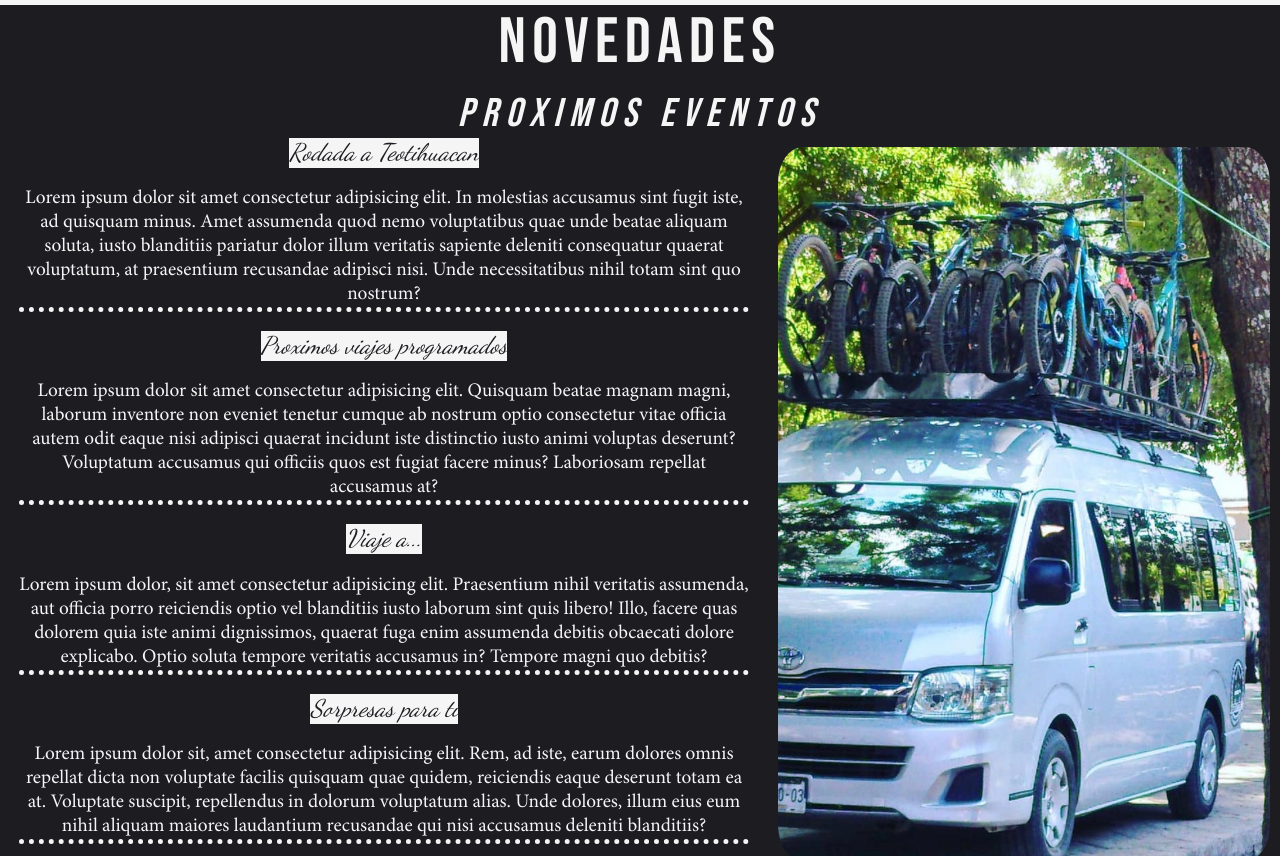
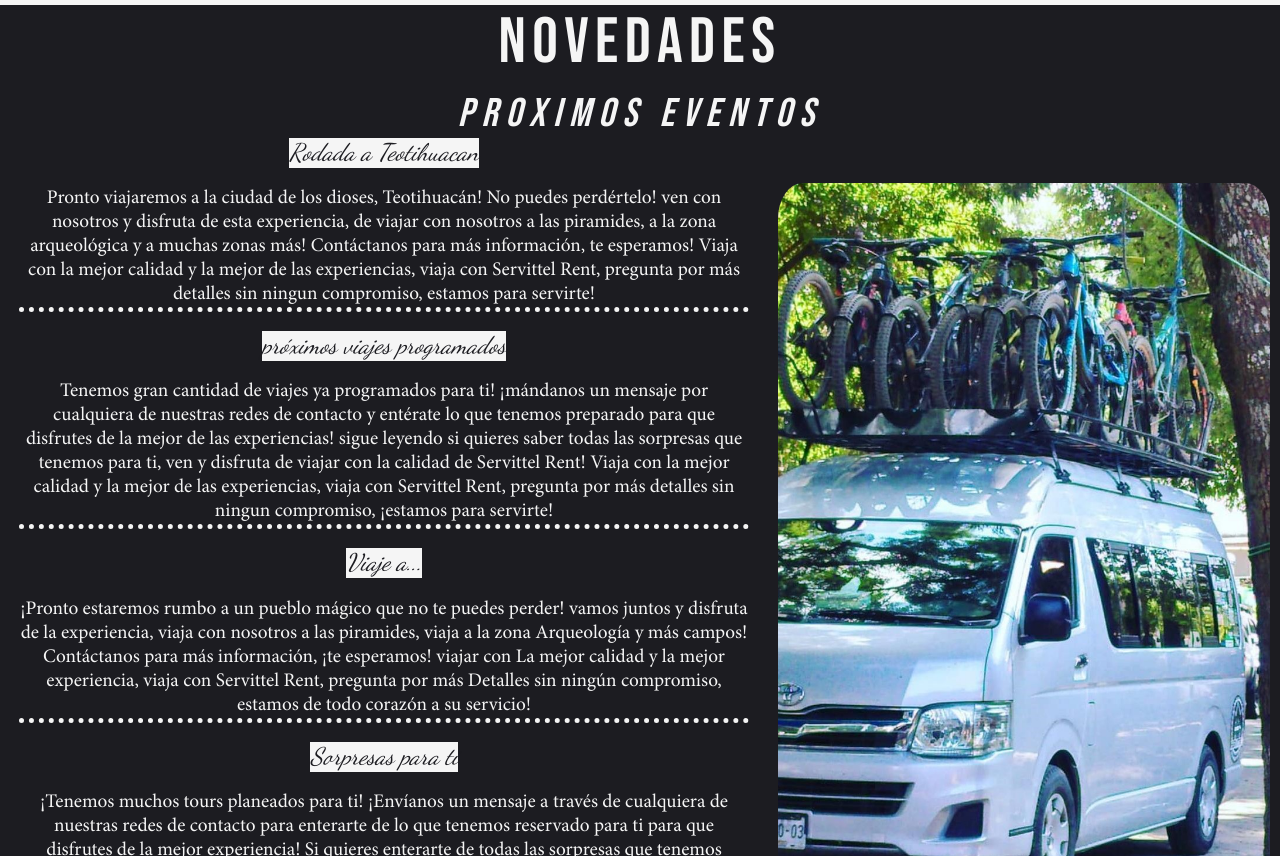
Before and after one commit to AxelSuaste/ServittelRent, a website: page pages/novedades.html in a window 1280 px wide. Shown: the part 96-952 px from the top of the page. Drawn offline with nearby package versions, Linux system fonts and the light colour scheme.

Commit message:
Se reemplaza más texto Lorem

```diff
--- a/pages/novedades.html
+++ b/pages/novedades.html
@@ -5,7 +5,8 @@
     <meta charset="UTF-8">
     <meta http-equiv="X-UA-Compatible" content="IE=edge">
     <meta name="viewport" content="width=device-width, initial-scale=1.0">
-    <meta name="description" content="Servittel Rent es un servicio de transporte para turismo y ciclismo en México que te brinda el mejor de los tratos">
+    <meta name="description"
+        content="Servittel Rent es un servicio de transporte para turismo y ciclismo en México que te brinda el mejor de los tratos">
     <meta name="keywords" content="Ciclismo, Turismo, Viajes, México">
     <title>Novedades - Servittel Rent</title>
     <link rel="shortcut icon" href="../img/LogoPNG.png">
@@ -69,43 +70,31 @@
                 <ul>
                     <div class="lista listaDisplay">
                         <li>Rodada a Teotihuacan</li>
-                        <p>Lorem ipsum dolor sit amet consectetur adipisicing elit. In molestias accusamus sint fugit
-                            iste,
-                            ad
-                            quisquam minus. Amet assumenda quod nemo voluptatibus quae unde beatae aliquam soluta, iusto
-                            blanditiis
-                            pariatur dolor illum veritatis sapiente deleniti consequatur quaerat voluptatum, at
-                            praesentium
-                            recusandae adipisci nisi. Unde necessitatibus nihil totam sint quo nostrum?</p>
-                        <li>Proximos viajes programados</li>
-                        <p>Lorem ipsum dolor sit amet consectetur adipisicing elit. Quisquam beatae magnam magni,
-                            laborum
-                            inventore
-                            non eveniet tenetur cumque ab nostrum optio consectetur vitae officia autem odit eaque nisi
-                            adipisci
-                            quaerat incidunt iste distinctio iusto animi voluptas deserunt? Voluptatum accusamus qui
-                            officiis
-                            quos
-                            est fugiat facere minus? Laboriosam repellat accusamus at?</p>
+                        <p>Pronto viajaremos a la ciudad de los dioses, Teotihuacán! No puedes perdértelo! ven con
+                            nosotros y disfruta de esta experiencia, de viajar con nosotros a las piramides, a la zona
+                            arqueológica y a muchas zonas más! Contáctanos para más información, te esperamos! Viaja con
+                            la mejor calidad y la mejor de las experiencias, viaja con Servittel Rent, pregunta por más
+                            detalles sin ningun compromiso, estamos para servirte!</p>
+                        <li>próximos viajes programados</li>
+                        <p>Tenemos gran cantidad de viajes ya programados para ti! ¡mándanos un mensaje por cualquiera
+                            de nuestras redes de contacto y entérate lo que tenemos preparado para que disfrutes de la
+                            mejor de las experiencias! sigue leyendo si quieres saber todas las sorpresas que tenemos
+                            para ti, ven y disfruta de viajar con la calidad de Servittel Rent! Viaja con la mejor
+                            calidad y la mejor de las experiencias, viaja con Servittel Rent, pregunta por más detalles
+                            sin ningun compromiso, ¡estamos para servirte!</p>
                         <li>Viaje a...</li>
-                        <p>Lorem ipsum dolor, sit amet consectetur adipisicing elit. Praesentium nihil veritatis
-                            assumenda,
-                            aut
-                            officia porro reiciendis optio vel blanditiis iusto laborum sint quis libero! Illo, facere
-                            quas
-                            dolorem
-                            quia iste animi dignissimos, quaerat fuga enim assumenda debitis obcaecati dolore explicabo.
-                            Optio
-                            soluta tempore veritatis accusamus in? Tempore magni quo debitis?</p>
+                        <p>¡Pronto estaremos rumbo a un pueblo mágico que no te puedes perder! vamos juntos
+                            y disfruta de la experiencia, viaja con nosotros a las piramides, viaja a la zona
+                            Arqueología y más campos! Contáctanos para más información, ¡te esperamos! viajar con
+                            La mejor calidad y la mejor experiencia, viaja con Servittel Rent, pregunta por más
+                            Detalles sin ningún compromiso, estamos de todo corazón a su servicio!</p>
                         <li>Sorpresas para ti</li>
-                        <p>Lorem ipsum dolor sit, amet consectetur adipisicing elit. Rem, ad iste, earum dolores omnis
-                            repellat
-                            dicta non voluptate facilis quisquam quae quidem, reiciendis eaque deserunt totam ea at.
-                            Voluptate
-                            suscipit, repellendus in dolorum voluptatum alias. Unde dolores, illum eius eum nihil
-                            aliquam
-                            maiores
-                            laudantium recusandae qui nisi accusamus deleniti blanditiis?</p>
+                        <p>¡Tenemos muchos tours planeados para ti! ¡Envíanos un mensaje a través de cualquiera de
+                            nuestras redes de contacto para enterarte de lo que tenemos reservado para ti para que
+                            disfrutes de la mejor experiencia! Si quieres enterarte de todas las sorpresas que tenemos
+                            preparadas para ti, ¡sigue leyendo y disfruta de un viaje premium con Servittel Rent! Viaja
+                            con la mejor calidad y la mejor experiencia, viaja con Servittel Rent, pregunta por más
+                            detalles, sin compromisos, ¡estamos para ti!</p>
                     </div>
                 </ul>
             </div>
@@ -129,21 +118,21 @@
                             <img src="../img/vanAtardecer.jpg" class="d-block w-100" alt="Atardecer con Servittel">
                             <div class="carousel-caption d-none d-md-block">
                                 <h5>Ven a viajar con nosotros!</h5>
-                                <p>Lorem ipsum dolor sit amet consectetur.</p>
+                                <p>La mejor calidad en viajes y rodadas!</p>
                             </div>
                         </div>
                         <div class="carousel-item">
                             <img src="../img/Vans.jpg" class="d-block w-100" alt="Vans de servittel">
                             <div class="carousel-caption d-none d-md-block">
                                 <h5>La mejor calidad y trato!</h5>
-                                <p>Lorem ipsum dolor sit amet consectetur.</p>
+                                <p>Ven y disfrita de todo lo que tenemos para ofrecerte!</p>
                             </div>
                         </div>
                         <div class="carousel-item">
                             <img src="../img/vanHorizontal2.jpeg" class="d-block w-100" alt="Servittel Rent">
                             <div class="carousel-caption d-none d-md-block">
                                 <h5>Que esperas? Contactanos ahora!</h5>
-                                <p>Lorem ipsum dolor sit amet consectetur.</p>
+                                <p>No te pierdas la experiencia de Servittel Rent!</p>
                             </div>
                         </div>
                     </div>
@@ -166,12 +155,11 @@
                 <div class="row row-cols-1 row-cols-sm-2 row-cols-md-2 row-cols-lg-3 row-cols-xl-4">
                     <div class="col ">
                         <div class="card">
-                            <img src="../img/placeholderCarta1.jpg"
-                                class="card-img-top" alt="Oaxaca">
+                            <img src="../img/placeholderCarta1.jpg" class="card-img-top" alt="Oaxaca">
                             <div class="card-body">
                                 <h5 class="card-title">Viaje a...</h5>
                                 <h6 class="card-subtitle mb-2 text-muted">17/10/2016</h6>
-                                <p class="card-text">Lorem ipsum dolor sit, amet consectetur adipisicing elit. Exercitationem, facilis.</p>
+                                <p class="card-text">Ven, viajemos juntos a este destino que preparamos para ti!</p>
                                 <a href="https://web.whatsapp.com/" target="blank" class="btn btn-primary">Mas
                                     información :D</a>
                             </div>
@@ -179,12 +167,11 @@
                     </div>
                     <div class="col">
                         <div class="card">
-                            <img src="../img/placeholderCarta2.jpg"
-                                class="card-img-top" alt="Hola :)">
+                            <img src="../img/placeholderCarta2.jpg" class="card-img-top" alt="Hola :)">
                             <div class="card-body">
                                 <h5 class="card-title">Viaje a...</h5>
                                 <h6 class="card-subtitle mb-2 text-muted">17/10/2016</h6>
-                                <p class="card-text">Lorem ipsum dolor sit, amet consectetur adipisicing elit. Exercitationem, facilis.</p>
+                                <p class="card-text">Desempolva tu bicicleta y rodemos juntos a este destino!</p>
                                 <a href="https://web.whatsapp.com/" target="blank" class="btn btn-primary">Mas
                                     información :D</a>
                             </div>
@@ -192,12 +179,11 @@
                     </div>
                     <div class="col">
                         <div class="card">
-                            <img src="../img/placeholderCarta2.jpg"
-                                class="card-img-top" alt="Hola :)">
+                            <img src="../img/placeholderCarta2.jpg" class="card-img-top" alt="Hola :)">
                             <div class="card-body">
                                 <h5 class="card-title">Viaje a...</h5>
                                 <h6 class="card-subtitle mb-2 text-muted">17/10/2016</h6>
-                                <p class="card-text">Lorem ipsum dolor sit, amet consectetur adipisicing elit. Exercitationem, facilis.</p>
+                                <p class="card-text">Desempolva tu bicicleta y rodemos juntos a este destino!</p>
                                 <a href="https://web.whatsapp.com/" target="blank" class="btn btn-primary">Mas
                                     información :D</a>
                             </div>
@@ -205,12 +191,11 @@
                     </div>
                     <div class="col ">
                         <div class="card">
-                            <img src="../img/placeholderCarta1.jpg"
-                                class="card-img-top" alt="Oaxaca">
+                            <img src="../img/placeholderCarta1.jpg" class="card-img-top" alt="Oaxaca">
                             <div class="card-body">
                                 <h5 class="card-title">Viaje a...</h5>
                                 <h6 class="card-subtitle mb-2 text-muted">17/10/2016</h6>
-                                <p class="card-text">Lorem ipsum dolor sit, amet consectetur adipisicing elit. Exercitationem, facilis.</p>
+                                <p class="card-text">Ven, viajemos juntos a este destino que preparamos para ti!</p>
                                 <a href="https://web.whatsapp.com/" target="blank" class="btn btn-primary">Mas
                                     información :D</a>
                             </div>
@@ -218,12 +203,11 @@
                     </div>
                     <div class="col ">
                         <div class="card">
-                            <img src="../img/placeholderCarta1.jpg"
-                                class="card-img-top" alt="Oaxaca">
+                            <img src="../img/placeholderCarta1.jpg" class="card-img-top" alt="Oaxaca">
                             <div class="card-body">
                                 <h5 class="card-title">Viaje a...</h5>
                                 <h6 class="card-subtitle mb-2 text-muted">17/10/2016</h6>
-                                <p class="card-text">Lorem ipsum dolor sit, amet consectetur adipisicing elit. Exercitationem, facilis.</p>
+                                <p class="card-text">Ven, viajemos juntos a este destino que preparamos para ti!</p>
                                 <a href="https://web.whatsapp.com/" target="blank" class="btn btn-primary">Mas
                                     información :D</a>
                             </div>
@@ -231,12 +215,11 @@
                     </div>
                     <div class="col">
                         <div class="card">
-                            <img src="../img/placeholderCarta2.jpg"
-                                class="card-img-top" alt="Hola :)">
+                            <img src="../img/placeholderCarta2.jpg" class="card-img-top" alt="Hola :)">
                             <div class="card-body">
                                 <h5 class="card-title">Viaje a...</h5>
                                 <h6 class="card-subtitle mb-2 text-muted">17/10/2016</h6>
-                                <p class="card-text">Lorem ipsum dolor sit, amet consectetur adipisicing elit. Exercitationem, facilis.</p>
+                                <p class="card-text">Desempolva tu bicicleta y rodemos juntos a este destino!</p>
                                 <a href="https://web.whatsapp.com/" target="blank" class="btn btn-primary">Mas
                                     información :D</a>
                             </div>
```
